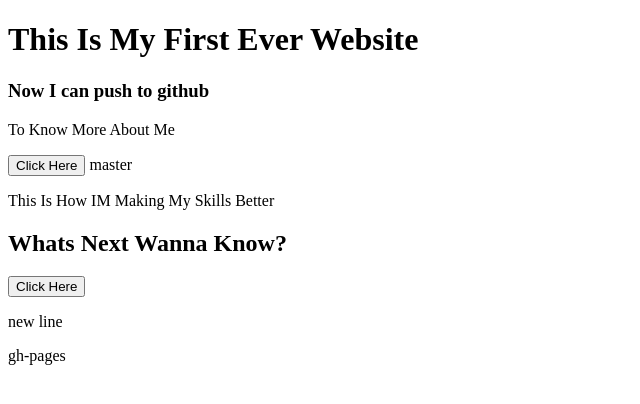
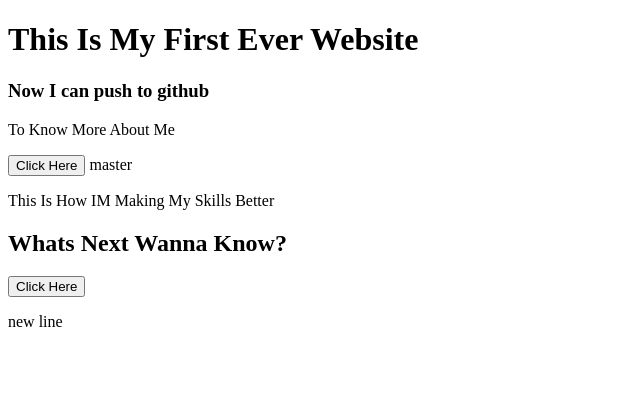
Before and after one commit to RajibAhmed0/My-first-website, a plain HTML site: page index.html in a window 1280 px wide. Shown: the full height of the page, 0-640 px from the left. Drawn offline with Linux system fonts and the light colour scheme.

Commit message:
Update index.html

```diff
--- a/index.html
+++ b/index.html
@@ -15,7 +15,6 @@
     </h2>
   <button>Click Here</button>
     <p>new line</p>
-gh-pages
 </head>
 <body>
 
```
